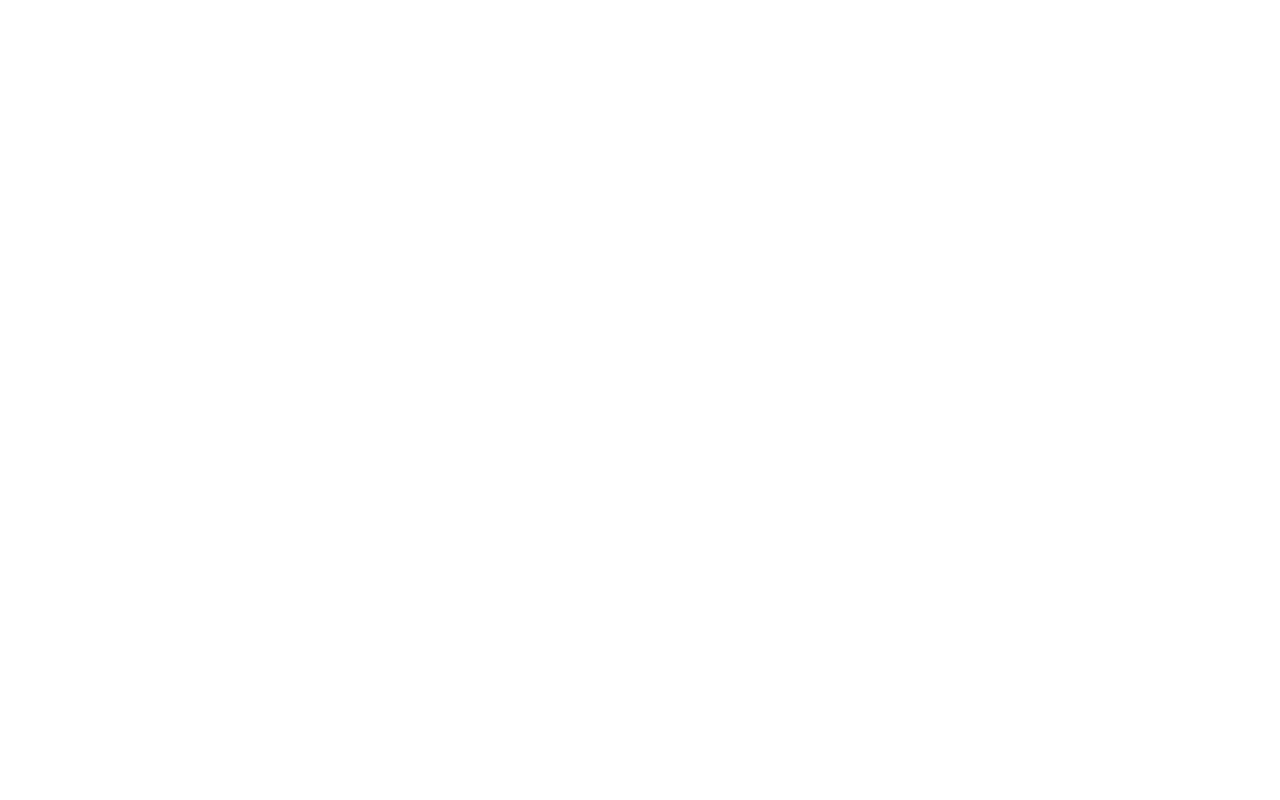
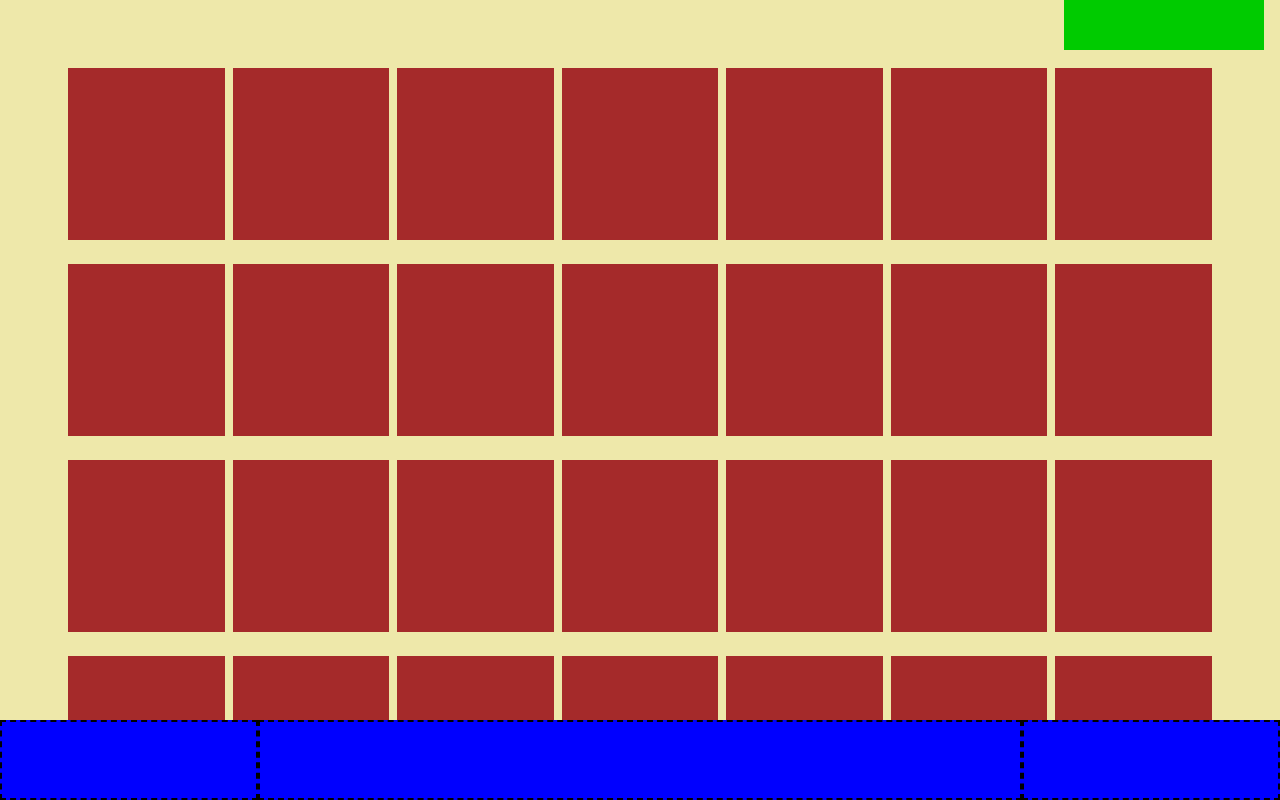
Before and after one commit to luca-macedone/html-css-zoom, a plain HTML site: page index.html in a window 1280 px wide. Drawn offline with Linux system fonts and the light colour scheme.

Commit message:
[struct] add structure

```diff
--- a/assets/css/style.css
+++ b/assets/css/style.css
@@ -1,4 +1,6 @@
 @import url('https://fonts.googleapis.com/css2?family=Roboto:wght@100;300;500&display=swap');
+
+/* #region common */
 
 * {
     margin: 0;
@@ -18,3 +20,113 @@
 body {
     font-family: 'Roboto', sans-serif;
 }
+
+/* #endregion common */
+
+/* #region debug */
+.debug .app_container {
+    height: 100vh;
+
+    background-color: palegreen;
+}
+
+.debug #app_main {
+    background-color: paleturquoise;
+}
+
+.debug #app_nav {
+    background-color: palevioletred;
+}
+
+.debug .container {
+    height: 100%;
+    background-color: palegoldenrod;
+}
+
+.debug .card {
+    height: 180px;
+}
+
+.debug .content {
+    height: 100%;
+    background-color: brown;
+}
+
+.debug .view_bar {
+    height: 50px;
+    background-color: #00cb00;
+}
+
+.debug .left_buttons,
+.debug .middle_buttons,
+.debug .right_buttons {
+    height: 100%;
+    background-color: blue;
+    border: 2px dashed black;
+}
+
+/* #endregion debug */
+
+/* #region utility */
+.container {
+    width: 100%;
+    margin: auto;
+    display: flex;
+    flex-wrap: wrap;
+
+    padding: 4rem 4rem 1rem;
+
+    overflow-y: scroll ;
+}
+
+.card {
+    width: calc(100% / 7);
+    padding: .25rem;
+    margin-bottom: 1rem;
+}
+
+.view_bar {
+    width: 200px;
+    position: absolute;
+    top: 0;
+    right: 1rem;
+}
+/* #endregion utility */
+
+/* #region main */
+
+/* #region app_main */
+#app_main {
+    height: 90%;
+    display: flex;
+    align-items: center;
+    justify-content: center;
+}
+/* #endregion app_main */
+
+/* #region nav */
+#app_nav {
+    height: 10%;
+    position: absolute;
+    bottom: 0;
+    left: 0;
+    z-index: 500;
+    width: 100%;
+
+    display: flex;
+    justify-content: space-between;
+}
+
+.left_buttons,
+.right_buttons {
+    flex-grow: 1;
+}
+
+.middle_buttons {
+    flex-grow: 3;
+}
+
+
+/* #endregion nav */
+
+/* #endregion main */
--- a/index.html
+++ b/index.html
@@ -1,16 +1,147 @@
 <!DOCTYPE html>
 <html lang="en">
+
 <head>
     <title>Zoom | Boolean</title>
     <meta charset="UTF-8">
     <meta http-equiv="X-UA-Compatible" content="IE=edge">
     <meta name="viewport" content="width=device-width, initial-scale=1.0">
     <!-- Font_Awesome -->
-    <link rel="stylesheet" href="https://cdnjs.cloudflare.com/ajax/libs/font-awesome/6.3.0/css/all.min.css" integrity="sha512-SzlrxWUlpfuzQ+pcUCosxcglQRNAq/DZjVsC0lE40xsADsfeQoEypE+enwcOiGjk/bSuGGKHEyjSoQ1zVisanQ==" crossorigin="anonymous" referrerpolicy="no-referrer" />
+    <link rel="stylesheet" href="https://cdnjs.cloudflare.com/ajax/libs/font-awesome/6.3.0/css/all.min.css"
+        integrity="sha512-SzlrxWUlpfuzQ+pcUCosxcglQRNAq/DZjVsC0lE40xsADsfeQoEypE+enwcOiGjk/bSuGGKHEyjSoQ1zVisanQ=="
+        crossorigin="anonymous" referrerpolicy="no-referrer" />
     <!-- Syle -->
     <link rel="stylesheet" href="./assets/css/style.css">
 </head>
-<body>
 
+<body class="debug">
+    <div class="app_container">
+        <main id="app_main">
+            <div class="view_bar"></div>
+            <!-- /.view_bar -->
+            <div class="container">
+                <div class="card">
+                    <div class="content"></div>
+                    <!-- .content -->
+                </div>
+                <!-- .card -->
+                <div class="card">
+                    <div class="content"></div>
+                </div>
+                <div class="card">
+                    <div class="content"></div>
+                </div>
+                <div class="card">
+                    <div class="content"></div>
+                </div>
+                <div class="card">
+                    <div class="content"></div>
+                </div>
+                <div class="card">
+                    <div class="content"></div>
+                </div>
+                <div class="card">
+                    <div class="content"></div>
+                </div>
+                <div class="card">
+                    <div class="content"></div>
+                </div>
+                <div class="card">
+                    <div class="content"></div>
+                </div>
+                <div class="card">
+                    <div class="content"></div>
+                </div>
+                <div class="card">
+                    <div class="content"></div>
+                </div>
+                <div class="card">
+                    <div class="content"></div>
+                </div>
+                <div class="card">
+                    <div class="content"></div>
+                </div>
+                <div class="card">
+                    <div class="content"></div>
+                </div>
+                <div class="card">
+                    <div class="content"></div>
+                </div>
+                <div class="card">
+                    <div class="content"></div>
+                </div>
+                <div class="card">
+                    <div class="content"></div>
+                </div>
+                <div class="card">
+                    <div class="content"></div>
+                </div>
+                <div class="card">
+                    <div class="content"></div>
+                </div>
+                <div class="card">
+                    <div class="content"></div>
+                </div>
+                <div class="card">
+                    <div class="content"></div>
+                </div>
+                <div class="card">
+                    <div class="content"></div>
+                </div>
+                <div class="card">
+                    <div class="content"></div>
+                </div>
+                <div class="card">
+                    <div class="content"></div>
+                </div>
+                <div class="card">
+                    <div class="content"></div>
+                </div>
+                <div class="card">
+                    <div class="content"></div>
+                </div>
+                <div class="card">
+                    <div class="content"></div>
+                </div>
+                <div class="card">
+                    <div class="content"></div>
+                </div>
+                <div class="card">
+                    <div class="content"></div>
+                </div>
+                <div class="card">
+                    <div class="content"></div>
+                </div>
+                <div class="card">
+                    <div class="content"></div>
+                </div>
+                <div class="card">
+                    <div class="content"></div>
+                </div>
+                <div class="card">
+                    <div class="content"></div>
+                </div>
+                <div class="card">
+                    <div class="content"></div>
+                </div>
+                <div class="card">
+                    <div class="content"></div>
+                </div>
+            </div>
+            <!-- /.user_container -->
+        </main>
+        <!-- /#app_main -->
+        <nav id="app_nav">
+            <div class="left_buttons"></div>
+            <!-- /.left_buttons -->
+            <div class="middle_buttons"></div>
+            <!-- /.middle_buttons -->
+            <div class="right_buttons"></div>
+            <!-- /.right_buttons -->
+        </nav>
+        <!-- /#app_nav -->
+    </div>
+    <!-- /.app_container -->
 </body>
+
 </html>
```
